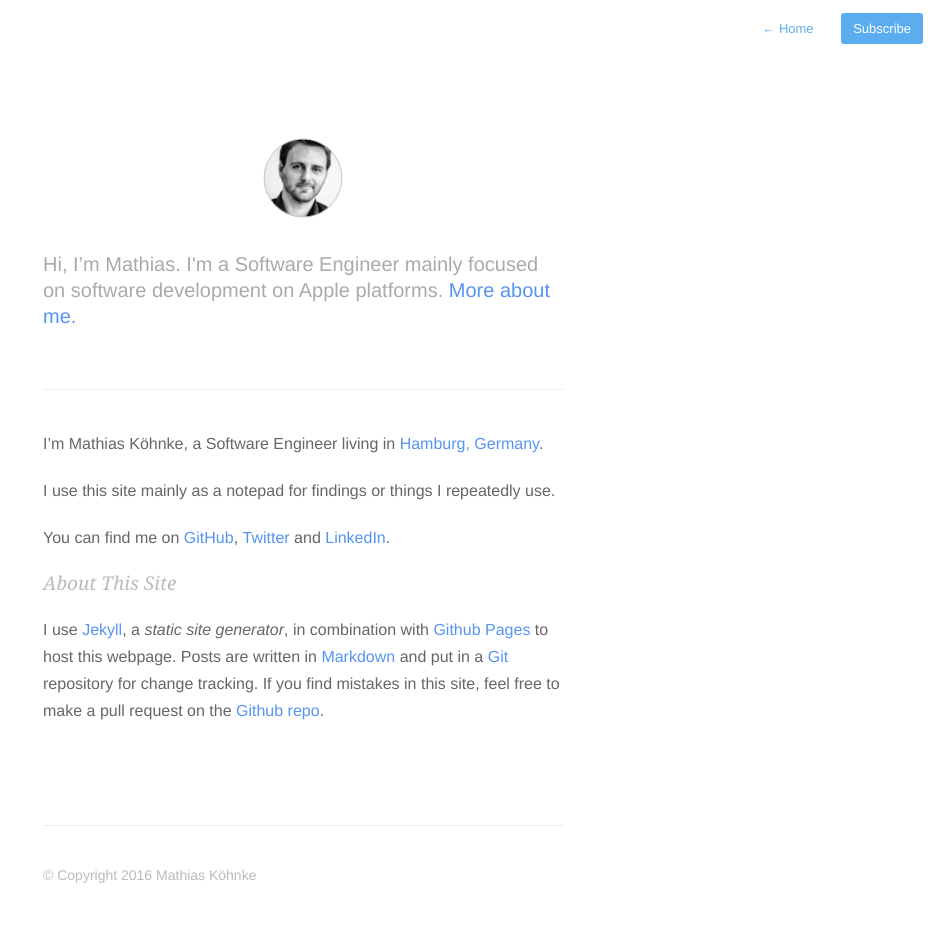
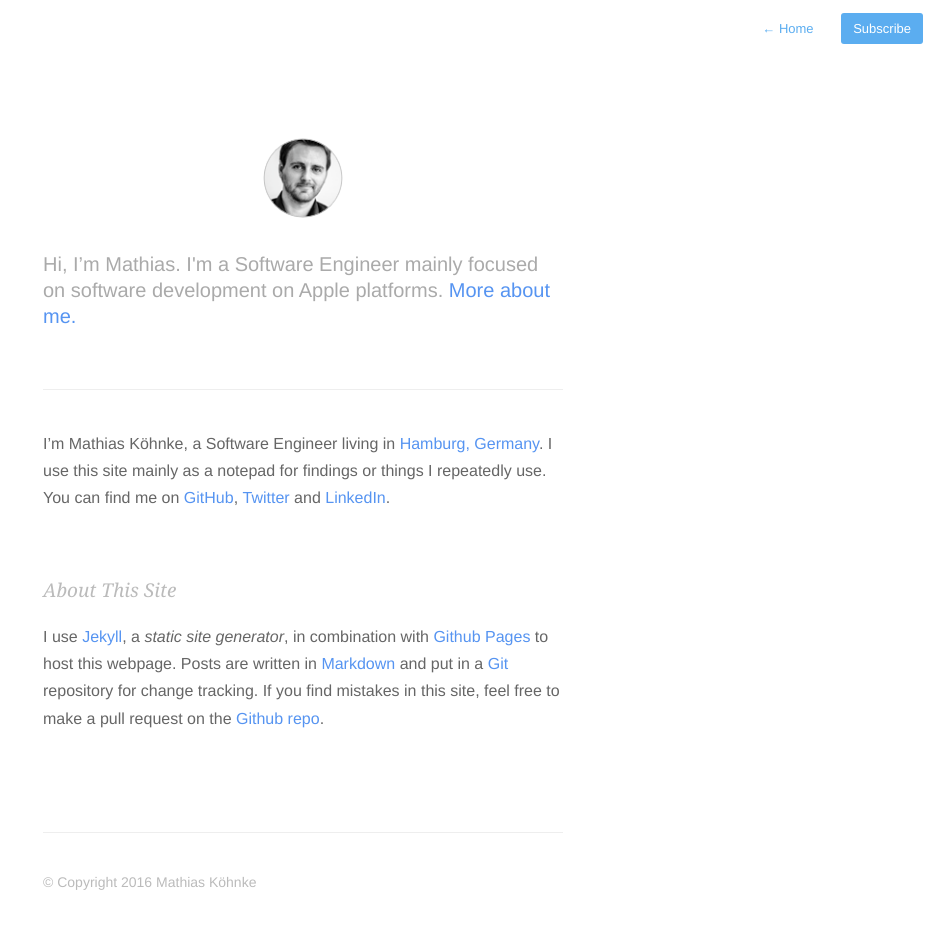
Before and after one commit to mkoehnke/mkoehnke.github.io, a Jekyll site: the page built from about.md, in a window 1280 px wide. Shown: the whole page, without its empty margins (337-1280 px from the left). Built offline with Jekyll 4.4.1, drawn with Linux system fonts in a browser that asks for light colours; nearby versions of some CDN libraries.

Commit message:
Minor Changes in Aboutme page

```diff
--- a/Gemfile
+++ b/Gemfile
@@ -1,4 +1,4 @@
 source 'https://rubygems.org'
-gem 'github-pages'
+gem 'github-pages', group: :jekyll_plugins
 gem 'rouge'
 gem 'kramdown'
--- a/about.md
+++ b/about.md
@@ -5,14 +5,13 @@ profile: true
 ---
 
 I'm Mathias Köhnke, a Software Engineer living in [Hamburg, Germany](https://en.wikipedia.org/wiki/Hamburg).
+I use this site mainly as a notepad for findings or things I repeatedly use.
+You can find me on __[GitHub](https://github.com/mkoehnke)__, __[Twitter](https://twitter.com/mkoehnke)__ and __[LinkedIn](https://linkedin.com/in/mathiaskoehnke)__.
 
-I use this site mainly as a notepad for findings or things I repeatedly use.
-
-You can find me on __[GitHub](https://github.com/mkoehnke)__, __[Twitter](https://twitter.com/mkoehnke)__ and __[LinkedIn](https://linkedin.com/in/mathiaskoehnke)__.
+<br/>
 
 ## About This Site
 
 I use [Jekyll](http://jekyllrb.com), a _static site generator_, in combination with [Github Pages](https://pages.github.com) to host this webpage. Posts are written in [Markdown](http://kramdown.gettalong.org) and put in a [Git](https://git-scm.com) repository for change tracking. If you find mistakes in this site, feel free to make a pull request on the [Github repo](https://github.com/mkoehnke/mkoehnke.github.io).
 
-
 {% include footer.html %}
```
Also changed, not shown: Gemfile.lock.
